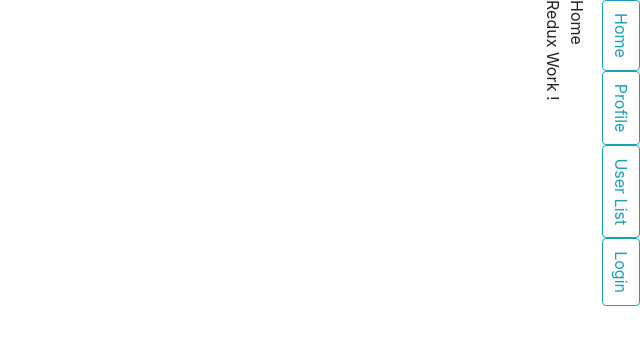
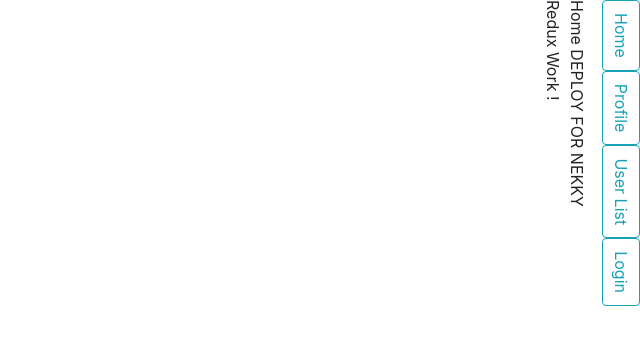
Before and after one commit to apiwathantrakool/React_Authorization, a React (Create React App) app in the folder my-app/: page / in a window 1280 px wide. Shown: the top 344 px of the page, without its empty margins (640-1280 px from the left). Built offline with nearby package versions, Linux system fonts and the light colour scheme.

Commit message:
update home

```diff
--- a/my-app/src/Components/home.js
+++ b/my-app/src/Components/home.js
@@ -11,7 +11,7 @@ class home extends Component {
   render() {
     return (
       <div>
-        Home
+        Home DEPLOY FOR NEKKY
         <br/>
         {this.props.data}
       </div>
```
